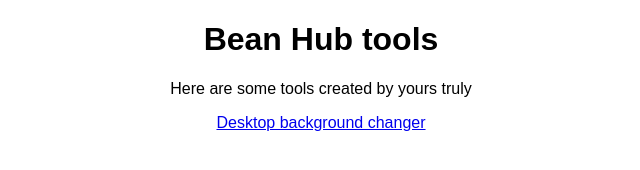
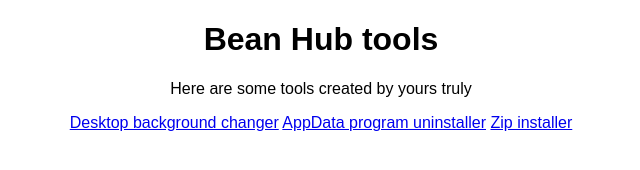
Before and after one commit to thebeanhub/hub, a plain HTML site: page tools.html in a window 1280 px wide. Shown: the whole page, without its empty margins (319-959 px from the left). Drawn offline with Linux system fonts and the light colour scheme.

Commit message:
Update tools.html

```diff
--- a/tools.html
+++ b/tools.html
@@ -11,5 +11,9 @@
 
 <a href="tools/bgc.exe" download>Desktop background changer</a>
 
+<a href="tools/Unstall.exe" download>AppData program uninstaller</a>
+
+<a href="tools/Zipstaller.exe" download>Zip installer</a>
+
 </body>
 </html>
```
